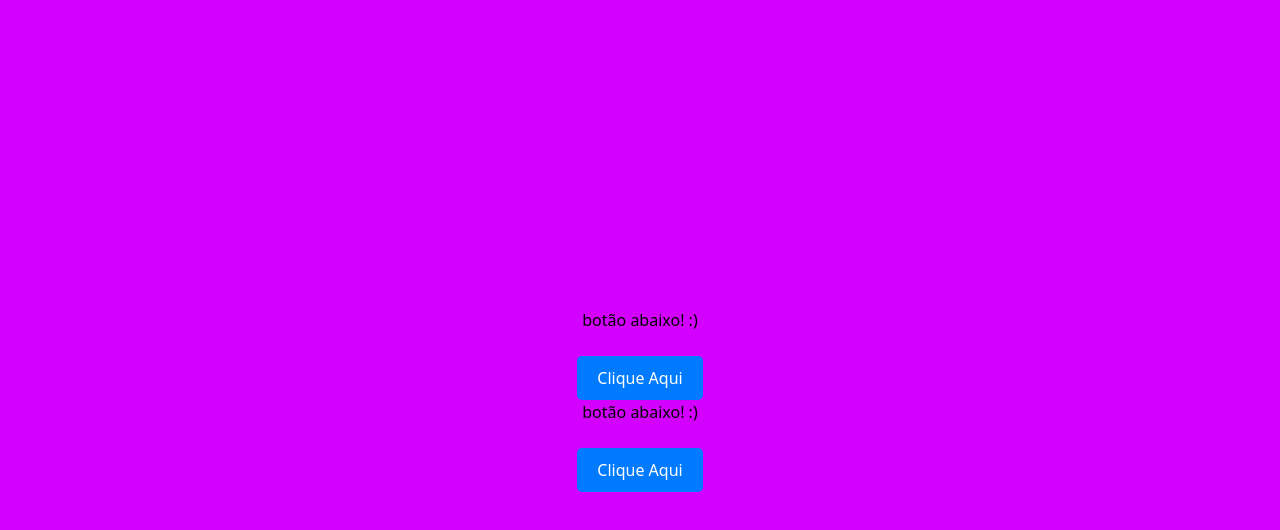
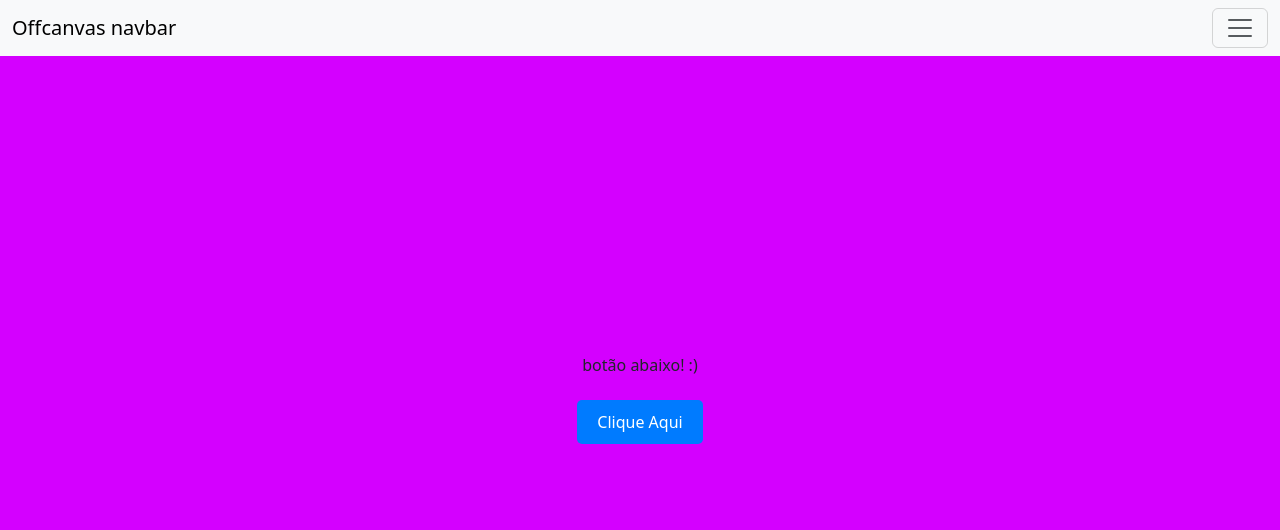
Before and after one commit to Man0Lulu/Projeto-front-end2023, a React (Create React App) app in the folder nosso-projeto/: page / in a window 1280 px wide. Shown: the top 530 px of the page. Built offline with nearby package versions, Linux system fonts and the light colour scheme.

Commit message:
Adicionando componente de Navbar e reinstalado bootstrap #1 #16

```diff
--- a/nosso-projeto/package.json
+++ b/nosso-projeto/package.json
@@ -6,9 +6,10 @@
     "@testing-library/jest-dom": "^5.17.0",
     "@testing-library/react": "^13.4.0",
     "@testing-library/user-event": "^13.5.0",
+    "bootstrap": "^5.3.1",
     "react": "^18.2.0",
     "react-dom": "^18.2.0",
-    "react-scripts": "5.0.1",
+    "react-scripts": "^5.0.1",
     "web-vitals": "^2.1.4"
   },
   "scripts": {
--- a/nosso-projeto/src/App.js
+++ b/nosso-projeto/src/App.js
@@ -1,13 +1,15 @@
 import logo from './logo.svg';
 import './App.css';
+
 import Botao from './components/Botao';
+import Navbar from './components/Navbar';
 
 function App() {
 
   return (
     <div className="App">
         <Botao/>
-      <Botao/>
+        <Navbar/>
 
     </div>
   );
--- /dev/null
+++ b/nosso-projeto/src/components/Navbar.js
@@ -0,0 +1,48 @@
+function Navbar() {
+    return (
+        <div>
+            <nav className="navbar bg-body-tertiary fixed-top">
+                <div className="container-fluid">
+                    <a className="navbar-brand" href="#">Offcanvas navbar</a>
+                    <button className="navbar-toggler" type="button" data-bs-toggle="offcanvas" data-bs-target="#offcanvasNavbar" aria-controls="offcanvasNavbar" aria-label="Toggle navigation">
+                        <span className="navbar-toggler-icon"></span>
+                    </button>
+                    <div className="offcanvas offcanvas-end" tabindex="-1" id="offcanvasNavbar" aria-labelledby="offcanvasNavbarLabel">
+                        <div className="offcanvas-header">
+                            <h5 className="offcanvas-title" id="offcanvasNavbarLabel">Offcanvas</h5>
+                            <button type="button" className="btn-close" data-bs-dismiss="offcanvas" aria-label="Close"></button>
+                        </div>
+                        <div className="offcanvas-body">
+                            <ul className="navbar-nav justify-content-end flex-grow-1 pe-3">
+                                <li className="nav-item">
+                                    <a className="nav-link active" aria-current="page" href="#">Home</a>
+                                </li>
+                                <li className="nav-item">
+                                    <a className="nav-link" href="#">Link</a>
+                                </li>
+                                <li className="nav-item dropdown">
+                                    <a className="nav-link dropdown-toggle" href="#" role="button" data-bs-toggle="dropdown" aria-expanded="false">
+                                        Dropdown
+                                    </a>
+                                    <ul className="dropdown-menu">
+                                        <li><a className="dropdown-item" href="#">Action</a></li>
+                                        <li><a className="dropdown-item" href="#">Another action</a></li>
+                                        <li>
+                                            <hr className="dropdown-divider"/>
+                                        </li>
+                                        <li><a className="dropdown-item" href="#">Something else here</a></li>
+                                    </ul>
+                                </li>
+                            </ul>
+                            <form className="d-flex mt-3" role="search">
+                                <input className="form-control me-2" type="search" placeholder="Search" aria-label="Search"/>
+                                    <button className="btn btn-outline-success" type="submit">Search</button>
+                            </form>
+                        </div>
+                    </div>
+                </div>
+            </nav>
+        </div>
+    )
+}
+export default Navbar
--- a/nosso-projeto/src/index.js
+++ b/nosso-projeto/src/index.js
@@ -1,6 +1,7 @@
 import React from 'react';
 import ReactDOM from 'react-dom/client';
-
+import 'bootstrap/dist/css/bootstrap.min.css';
+import 'bootstrap/dist/js/bootstrap.bundle';
 import './index.css';
 import App from './App';
 import reportWebVitals from './reportWebVitals';
```
Also changed, not shown: 1 other file (tests, documents, lock files or other folders).
